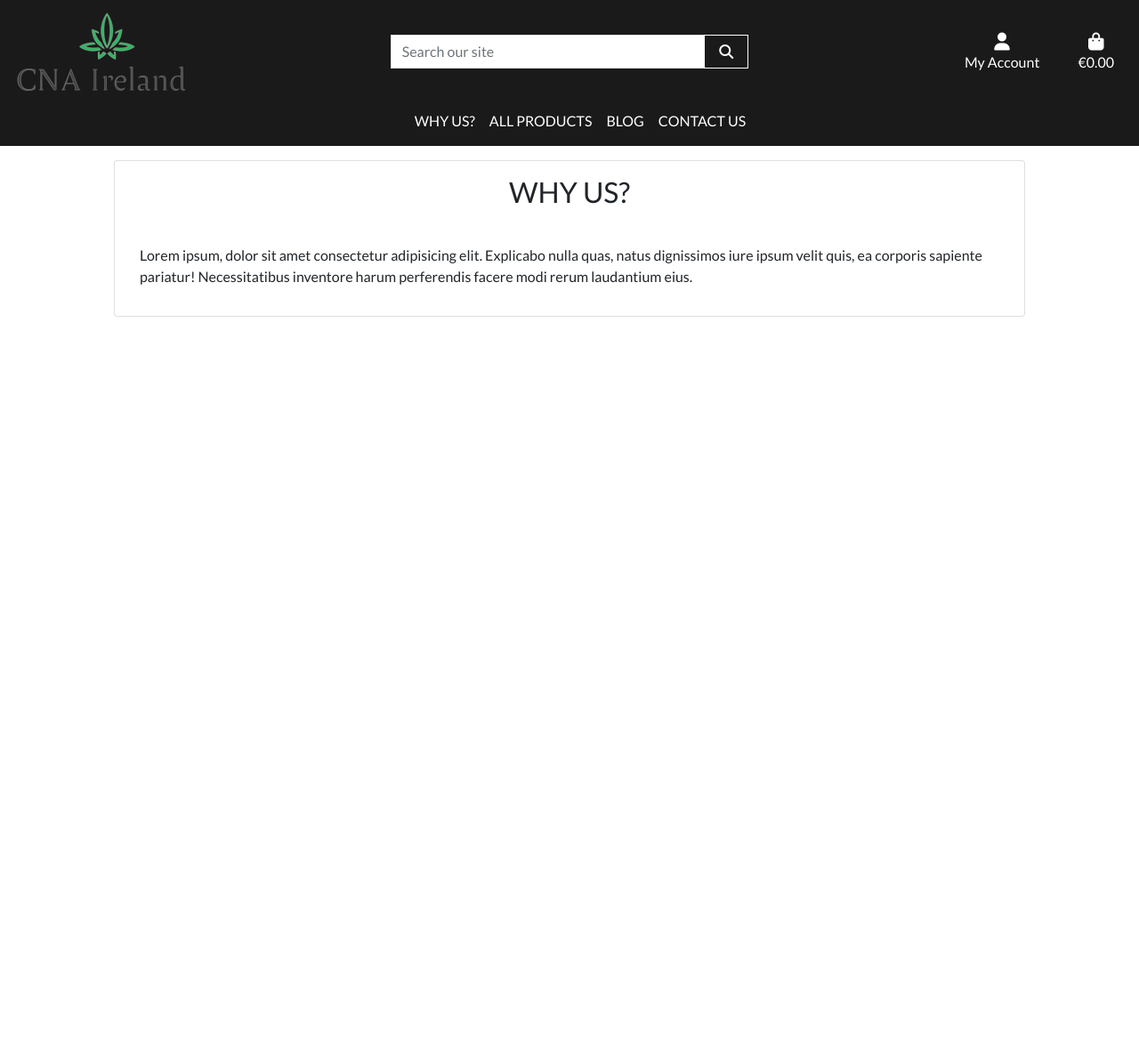
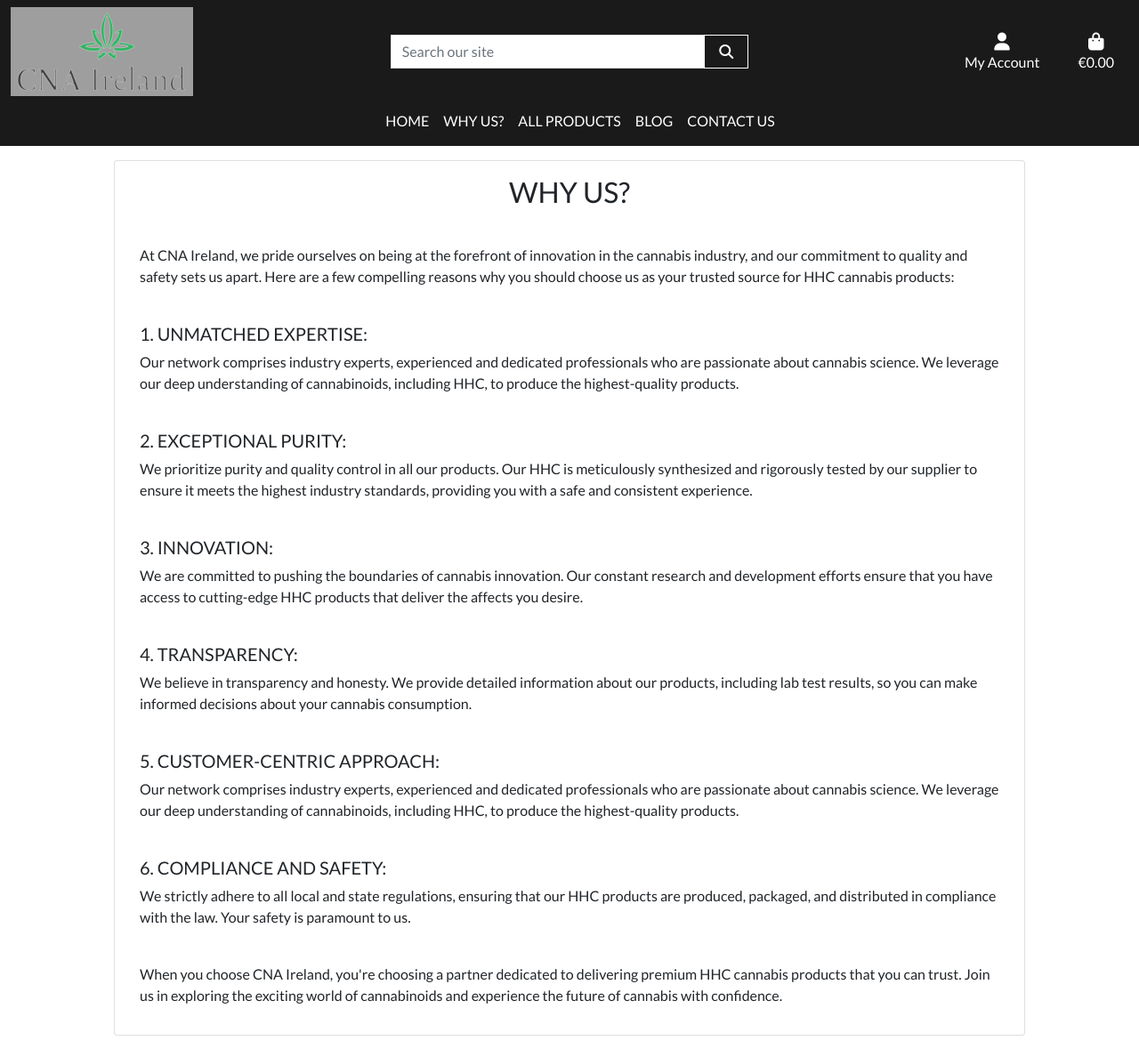
Before and after one commit to ShaneCDev/cna-live, a Django app: page /why/ in a window 1280 px wide. Shown: the whole page at 89% size. Before the commit the page ends 356 px from the top, so only its background shows below. Run offline with Django 4.2, Linux system fonts and the light colour scheme; some libraries are stand-ins or nearby versions; grey boxes are pictures that could not be loaded.

Commit message:
updated why us, contact page and added home button to navbar

```diff
--- a/contact/templates/contact/contact.html
+++ b/contact/templates/contact/contact.html
@@ -17,7 +17,8 @@
             <div class="col-12 col-md-6">
                 <hr class="text-dark">
                 <h2 class="logo-font mb-4 text-dark">Get In Touch!</h2>
-                <h5 class="text-muted">Add a Product</h5>
+                <h5 class="text-muted">Send us an email or text us on WhatsApp!</h5>
+                <h6 class="text-muted">Response Time: Within 24hrs</h6>
                 <hr class="text-dark">
             </div>
         </div>
@@ -31,7 +32,7 @@
                                 <i class="fa-solid fa-phone"></i>
                             </span>
                         </div>
-                        <span class="text-dark">+353 (967) 123465</span>
+                        <span class="text-dark">+353 (0) 83 3027 9686</span>
                     </div>
                 </div>
             </div>
--- a/templates/includes/main-nav.html
+++ b/templates/includes/main-nav.html
@@ -1,5 +1,10 @@
 <div class="collapse navbar-collapse text-center" id="main-nav">
     <ul class="navbar-nav w-auto mx-auto justify-content-center">
+        <li class="nav-item dropdown">
+            <a href="{% url 'home' %}" class="logo-font font-weight-bold nav-link text-white" id="home" aria-haspopup="true" aria-expanded="false">
+                Home
+            </a>
+        </li>
         <li class="nav-item dropdown">
             <a href="{% url 'why' %}" class="logo-font font-weight-bold nav-link text-white" id="why-link" aria-haspopup="true" aria-expanded="false">
                 Why Us?
--- a/why/templates/why/why_us.html
+++ b/why/templates/why/why_us.html
@@ -22,12 +22,50 @@
                 </div>
                 <div class="card-body">
                     <p class="text-dark">
-                        Lorem ipsum, dolor sit amet consectetur adipisicing elit.
-                        Explicabo nulla quas,
-                        natus dignissimos iure ipsum velit
-                        quis, ea corporis sapiente pariatur!
-                        Necessitatibus inventore harum perferendis
-                        facere modi rerum laudantium eius.
+                        At CNA Ireland, we pride ourselves on being at the forefront of innovation in the cannabis industry,
+                        and our commitment to quality and safety sets us apart. Here are a few compelling reasons why you
+                        should choose us as your trusted source for HHC cannabis products:
+                    </p><br>
+                    <h5 class="logo-font text-dark">1. Unmatched Expertise:</h5>
+                    <p class="text-dark">
+                        Our network comprises industry experts, experienced and dedicated
+                        professionals who are passionate about cannabis science. We leverage our deep
+                        understanding of cannabinoids, including HHC, to produce the highest-quality products.
+                    </p><br>
+                    <h5 class="logo-font text-dark">2. Exceptional Purity:</h5>
+                    <p class="text-dark">
+                        We prioritize purity and quality control in all our products. Our HHC is
+                        meticulously synthesized and rigorously tested by our supplier to ensure it meets the highest
+                        industry standards, providing you with a safe and consistent experience.
+                    </p><br>
+                    <h5 class="logo-font text-dark">3. Innovation:</h5>
+                    <p class="text-dark">
+                        We are committed to pushing the boundaries of cannabis innovation. Our
+                        constant research and development efforts ensure that you have access to cutting-edge HHC
+                        products that deliver the affects you desire.
+                    </p><br>
+                    <h5 class="logo-font text-dark">4. Transparency:</h5>
+                    <p class="text-dark">
+                        We believe in transparency and honesty. We provide detailed information
+                        about our products, including lab test results, so you can make informed decisions about
+                        your cannabis consumption.
+                    </p><br>
+                    <h5 class="logo-font text-dark">5. Customer-Centric Approach:</h5>
+                    <p class="text-dark">
+                        Our network comprises industry experts, experienced and dedicated
+                        professionals who are passionate about cannabis science. We leverage our deep
+                        understanding of cannabinoids, including HHC, to produce the highest-quality products.
+                    </p><br>
+                    <h5 class="logo-font text-dark">6. Compliance and Safety:</h5>
+                    <p class="text-dark">
+                        We strictly adhere to all local and state regulations, ensuring that
+                        our HHC products are produced, packaged, and distributed in compliance with the law. Your
+                        safety is paramount to us.
+                    </p><br>
+                    <p class="text-dark">
+                        When you choose CNA Ireland, you're choosing a partner dedicated to delivering premium HHC
+                        cannabis products that you can trust. Join us in exploring the exciting world of cannabinoids and
+                        experience the future of cannabis with confidence.
                     </p>
                 </div>
             </div>
```
